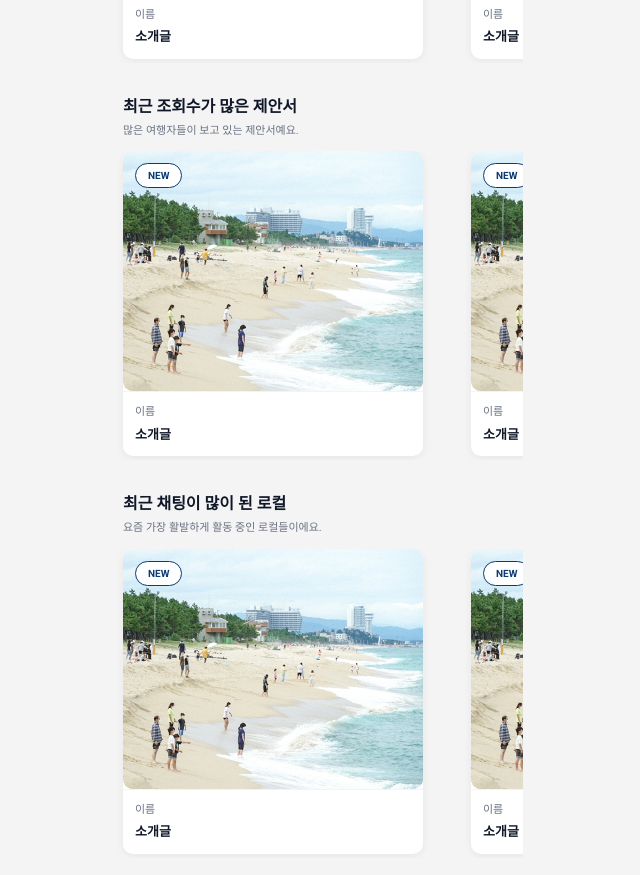
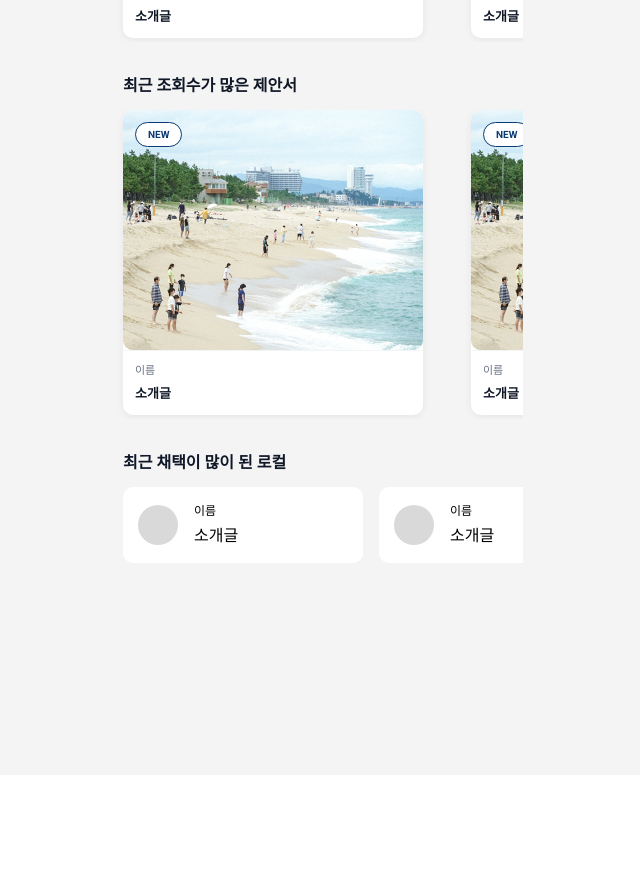
Before and after one commit to Likelion-Yonsei-13th/13-DEMODAY-FRONTEND-TEAM02, a Next.js app: page /trend in a window 1280 px wide. Shown: the part 955-1830 px from the top of the page, without its empty margins (327-967 px from the left). After the commit the page ends 1730 px from the top, so only its background shows below. Built offline with nearby package versions, Linux system fonts and the light colour scheme.

Commit message:
trend page really completed.

```diff
--- a/src/app/trend/page.tsx
+++ b/src/app/trend/page.tsx
@@ -17,7 +17,7 @@ export default function TrendPage() {
           </p>
 
           <div className="mt-3 space-y-2">
-            <div className="relative h-[133px] w-full overflow-hidden rounded-[10px] bg-gray-300 overflow-hidden">
+            <div className="relative h-[133px] w-full overflow-hidden rounded-[10px] bg-gray-300">
               <Image
                 src="/megazine.png"
                 alt="매거진 1"
@@ -28,10 +28,10 @@ export default function TrendPage() {
 
               <div className="absolute left-5 bottom-5">
                 <p className="text-[15px] font-semibold text-white drop-shadow">
-                    11월 첫째주 여행 TREND
+                  11월 첫째주 여행 TREND
                 </p>
                 <p className="text-[12px] font-medium text-white opacity-80 drop-shadow">
-                    #단풍 #핫플 #동궁과월지 #종로 #일본감성
+                  #단풍 #핫플 #동궁과월지 #종로 #일본감성
                 </p>
               </div>
             </div>
@@ -46,14 +46,13 @@ export default function TrendPage() {
               />
               <div className="absolute left-5 bottom-5">
                 <p className="text-[15px] font-semibold text-white drop-shadow">
-                    11월 첫째주 여행 TREND
+                  11월 첫째주 여행 TREND
                 </p>
                 <p className="text-[12px] font-medium text-white opacity-80 drop-shadow">
-                    #전시회 #팝업 #뮤지컬
+                  #전시회 #팝업 #뮤지컬
                 </p>
               </div>
             </div>
-
           </div>
         </div>
 
@@ -69,12 +68,13 @@ export default function TrendPage() {
               { rank: "Top2", label: "장소" },
               { rank: "Top3", label: "테마" },
               { rank: "Top4", label: "동네" },
-            ].map((row, idx) => (
+            ].map((row) => (
               <div
                 key={row.rank}
-                className={`flex h-[24px] items-center text-[14px] mt-[10px]`}
+                className="mt-[10px] flex h-[24px] items-center text-[14px]"
                 style={{
-                    background: "linear-gradient(90deg, #F9D040 0%, #FFF0BB 100%)",
+                  background:
+                    "linear-gradient(90deg, #F9D040 0%, #FFF0BB 100%)",
                 }}
               >
                 <div className="flex w-[56px] items-center justify-center font-semibold">
@@ -87,22 +87,13 @@ export default function TrendPage() {
         </div>
 
         {/* 최근 제안요청이 많은 장소 */}
-        <TrendCardSection
-          title="최근 제안요청이 많은 장소"
-          subtitle="최근 제안요청이 많이 들어온 여행지들을 모았어요."
-        />
+        <TrendCardSection title="최근 제안요청이 많은 장소" />
 
         {/* 최근 조회수가 많은 제안서 */}
-        <TrendCardSection
-          title="최근 조회수가 많은 제안서"
-          subtitle="많은 여행자들이 보고 있는 제안서예요."
-        />
+        <TrendCardSection title="최근 조회수가 많은 제안서" />
 
-        {/* 최근 채팅이 많이 된 로컬 */}
-        <TrendCardSection
-          title="최근 채팅이 많이 된 로컬"
-          subtitle="요즘 가장 활발하게 활동 중인 로컬들이에요."
-        />
+        {/* ✅ 최근 채택이 많이 된 로컬 (디자인 다른 섹션) */}
+        <TrendLocalSection title="최근 채택이 많이 된 로컬" />
       </section>
 
       {/* 하단 고정 내비게이션 */}
@@ -111,7 +102,7 @@ export default function TrendPage() {
   );
 }
 
-/* ===== 재사용 섹션 컴포넌트 ===== */
+/* ===== 공통 카드 섹션 ===== */
 
 type TrendCardSectionProps = {
   title: string;
@@ -119,7 +110,7 @@ type TrendCardSectionProps = {
 };
 
 function TrendCardSection({ title, subtitle }: TrendCardSectionProps) {
-  const cards = [1, 2, 3]; // 샘플 카드 3개
+  const cards = [1, 2, 3];
 
   return (
     <section className="mb-8">
@@ -144,11 +135,11 @@ function TrendCardSection({ title, subtitle }: TrendCardSectionProps) {
   );
 }
 
-/* ===== 개별 카드 ===== */
+/* ===== 기본 여행지 카드 ===== */
 
 function TrendPlaceCard() {
   return (
-    <article className="w-[300px] overflow-hidden flex-none rounded-[10px] bg-white shadow-[0_2px_8px_rgba(0,0,0,0.06)]">
+    <article className="w-[300px] flex-none overflow-hidden rounded-[10px] bg-white shadow-[0_2px_8px_rgba(0,0,0,0.06)]">
       {/* 이미지 영역 */}
       <div className="relative h-[240px] w-full overflow-hidden">
         <Image
@@ -171,3 +162,49 @@ function TrendPlaceCard() {
     </article>
   );
 }
+
+/* ===== 최근 채택이 많이 된 로컬 섹션 (디자인 별도) ===== */
+
+type TrendLocalSectionProps = {
+  title: string;
+};
+
+function TrendLocalSection({ title }: TrendLocalSectionProps) {
+  const locals = [1, 2, 3];
+
+  return (
+    <section className="mb-8">
+      <h2 className="mb-3 text-[16px] font-bold text-gray-900">{title}</h2>
+
+      {/* 가로 스크롤: 카드 안에 프로필 + 텍스트만 있는 타입 */}
+      <div className="-mx-5 overflow-x-auto pb-1">
+        <div className="flex gap-4 px-5">
+          {locals.map((i) => (
+            <TrendLocalCard key={i} />
+          ))}
+        </div>
+      </div>
+    </section>
+  );
+}
+
+/* ===== 로컬 카드 (동그라미 + 이름/소개글, 패딩 15px) ===== */
+
+function TrendLocalCard() {
+  return (
+    <article className="w-[240px] flex-none rounded-[10px] bg-white">
+      <div className="flex items-center gap-4 px-[15px] py-[15px]">
+        {/* 프로필 동그라미 */}
+        <div className="h-10 w-10 rounded-full bg-[#D9D9D9]" />
+
+        {/* 텍스트 영역 */}
+        <div className="flex flex-col">
+          <span className="text-[12px] text-black">이름</span>
+          <span className="mt-1 text-[16px] text-black">
+            소개글
+          </span>
+        </div>
+      </div>
+    </article>
+  );
+}
```
